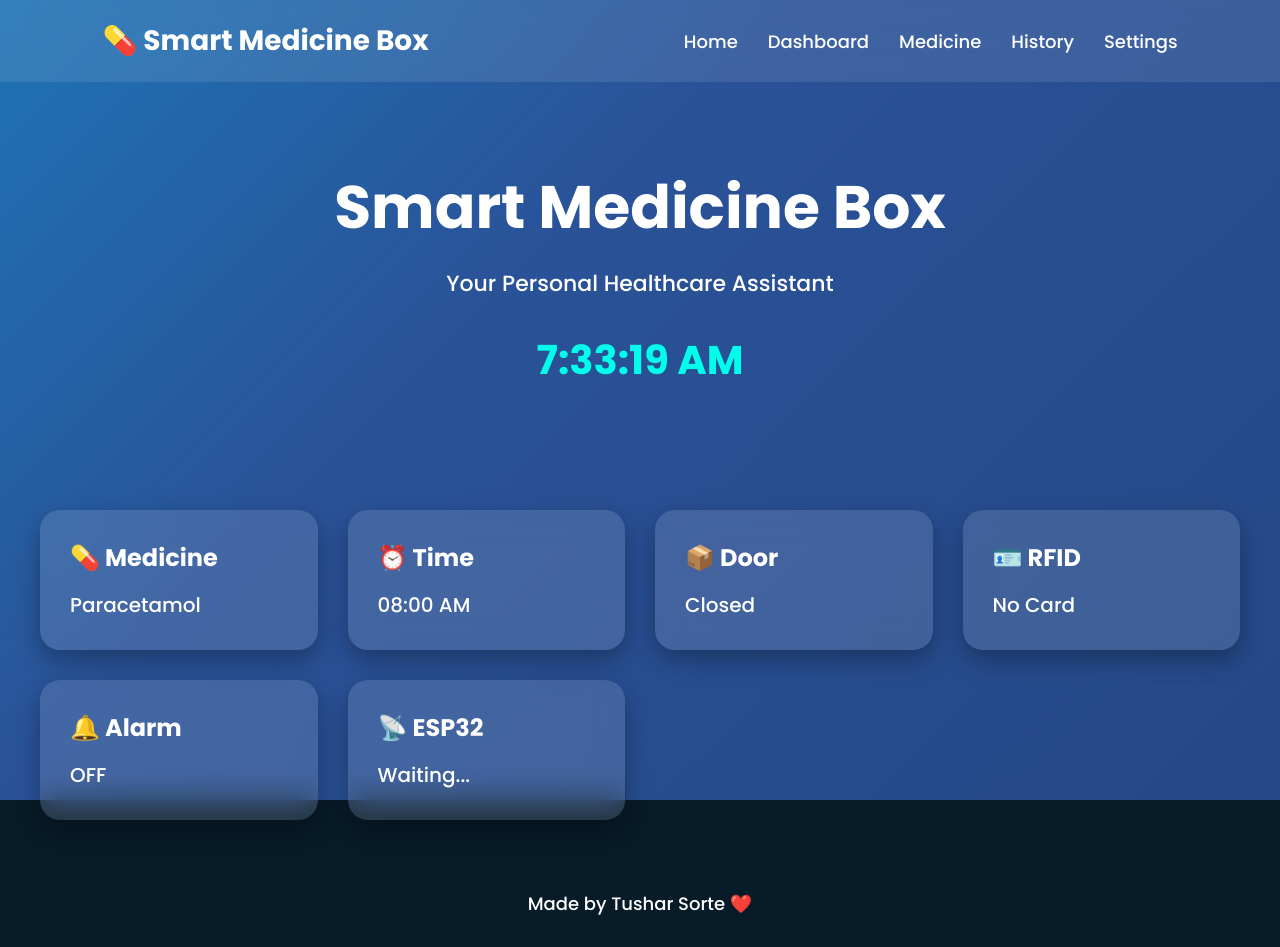
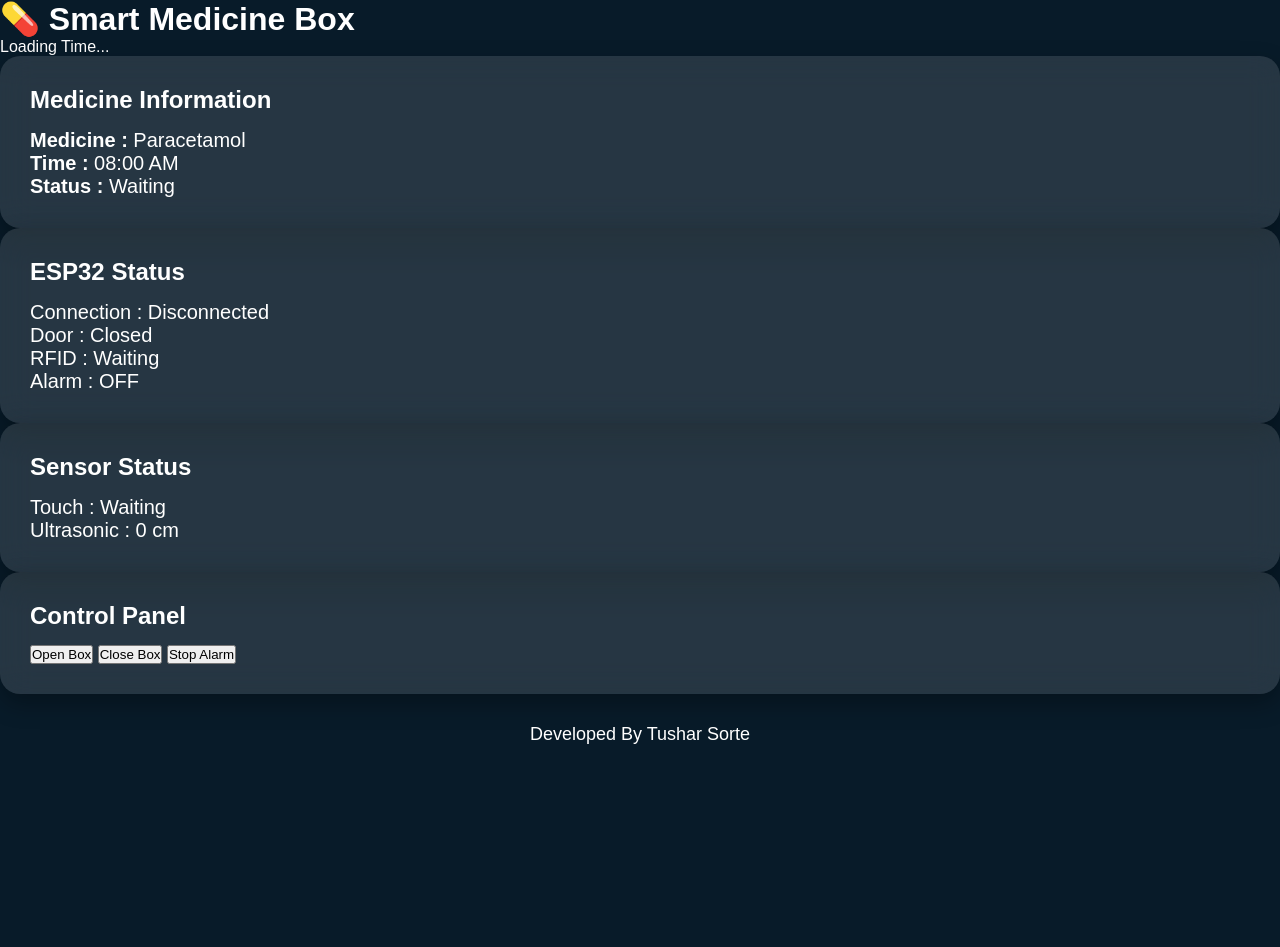
Before and after one commit to tusharsorte3-hub/smartmedicinebox, a plain HTML site: page index.html in a window 1280 px wide. After the commit the page ends 800 px from the top, so only its background shows below. Drawn offline with Linux system fonts and the light colour scheme.

Commit message:
Update index.html

```diff
--- a/index.html
+++ b/index.html
@@ -1,151 +1,104 @@
 <!DOCTYPE html>
 <html lang="en">
+
 <head>
 
 <meta charset="UTF-8">
-<meta name="viewport" content="width=device-width,initial-scale=1.0">
+<meta name="viewport" content="width=device-width, initial-scale=1.0">
 
 <title>Smart Medicine Box</title>
 
 <link rel="stylesheet" href="style.css">
 
-<link href="https://fonts.googleapis.com/css2?family=Poppins:wght@300;500;700&display=swap" rel="stylesheet">
-
 </head>
 
 <body>
 
-<div class="background"></div>
+<header>
 
-<nav>
+<h1>💊 Smart Medicine Box</h1>
 
-<div class="logo">
-
-💊 Smart Medicine Box
-
+<div id="time">
+Loading Time...
 </div>
 
-<ul>
+</header>
 
-<li><a href="#">Home</a></li>
-
-<li><a href="#">Dashboard</a></li>
-
-<li><a href="#">Medicine</a></li>
-
-<li><a href="#">History</a></li>
-
-<li><a href="#">Settings</a></li>
-
-</ul>
-
-</nav>
-
-<section class="hero">
-
-<h1>
-
-Smart Medicine Box
-
-</h1>
-
-<p>
-
-Your Personal Healthcare Assistant
-
-</p>
-
-<div id="clock">
-
-00:00:00
-
-</div>
-
-</section>
-
-<section class="cards">
+<div class="container">
 
 <div class="card">
 
-<h2>💊 Medicine</h2>
+<h2>Medicine Information</h2>
 
-<p id="medicineName">
+<p><b>Medicine :</b>
+<span id="medicine">Paracetamol</span></p>
 
-Paracetamol
+<p><b>Time :</b>
+<span id="medicineTime">08:00 AM</span></p>
 
-</p>
+<p><b>Status :</b>
+<span id="status">Waiting</span></p>
 
 </div>
 
 <div class="card">
 
-<h2>⏰ Time</h2>
+<h2>ESP32 Status</h2>
 
-<p id="medicineTime">
+<p>Connection :
+<span id="espStatus">Disconnected</span></p>
 
-08:00 AM
+<p>Door :
+<span id="doorStatus">Closed</span></p>
 
-</p>
+<p>RFID :
+<span id="rfidStatus">Waiting</span></p>
+
+<p>Alarm :
+<span id="alarmStatus">OFF</span></p>
 
 </div>
 
 <div class="card">
 
-<h2>📦 Door</h2>
+<h2>Sensor Status</h2>
 
-<p id="doorStatus">
+<p>Touch :
+<span id="touchStatus">Waiting</span></p>
 
-Closed
-
-</p>
+<p>Ultrasonic :
+<span id="distance">0 cm</span></p>
 
 </div>
 
 <div class="card">
 
-<h2>🪪 RFID</h2>
+<h2>Control Panel</h2>
 
-<p id="rfidStatus">
+<button onclick="openDoor()">
+Open Box
+</button>
 
-Waiting
+<button onclick="closeDoor()">
+Close Box
+</button>
 
-</p>
+<button onclick="stopAlarm()">
+Stop Alarm
+</button>
 
 </div>
 
-<div class="card">
-
-<h2>🔔 Alarm</h2>
-
-<p id="alarmStatus">
-
-OFF
-
-</p>
-
 </div>
-
-<div class="card">
-
-<h2>📡 ESP32</h2>
-
-<p id="espStatus">
-
-Offline
-
-</p>
-
-</div>
-
-</section>
 
 <footer>
 
-Made by Tushar Sorte ❤️
+Developed By Tushar Sorte
 
 </footer>
 
 <script src="script.js"></script>
 
 </body>
+
 </html>
```
